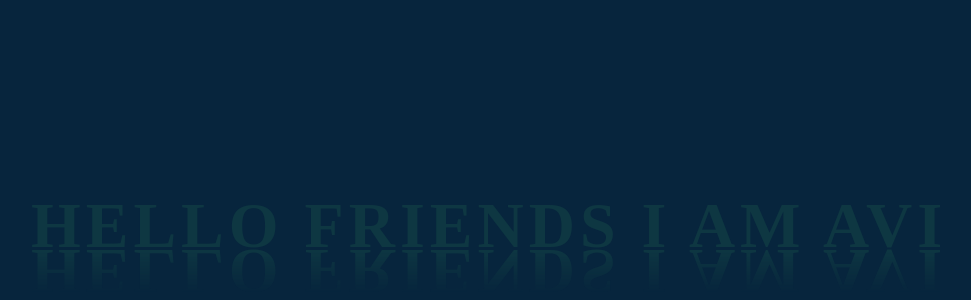
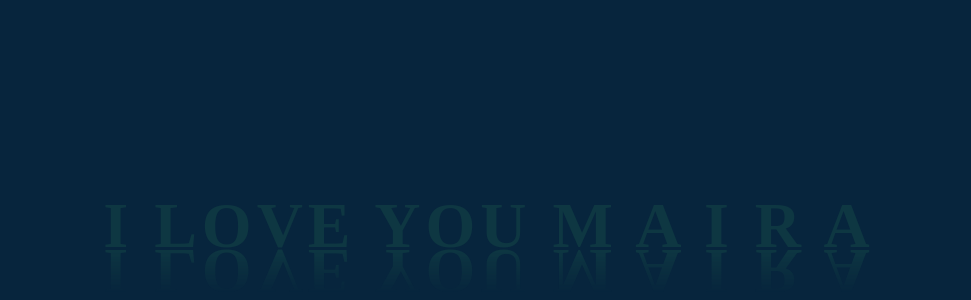
Before and after one commit to Avi5432/Love-u, a plain HTML site: page index.html in a window 1280 px wide. Shown: the part 174-474 px from the top of the page, without its empty margins (151-1122 px from the left). Drawn offline with Linux system fonts and the light colour scheme.

Commit message:
Index. Html

```diff
--- a/index.html
+++ b/index.html
@@ -1 +1 @@
-<!DOCTYPE html><html><head>	<title>TubeLight Effect</title>	<link rel="stylesheet" type="text/css" href="style.css"></head><body><h2 contenteditable="true">Hello friends i am Avi</h2></body></html>
+<!DOCTYPE html><html><head>	<title>TubeLight Effect</title>	<link rel="stylesheet" type="text/css" href="style.css"></head><body><h2 contenteditable="true"> I love you m a i r a</h2></body></html>
```
